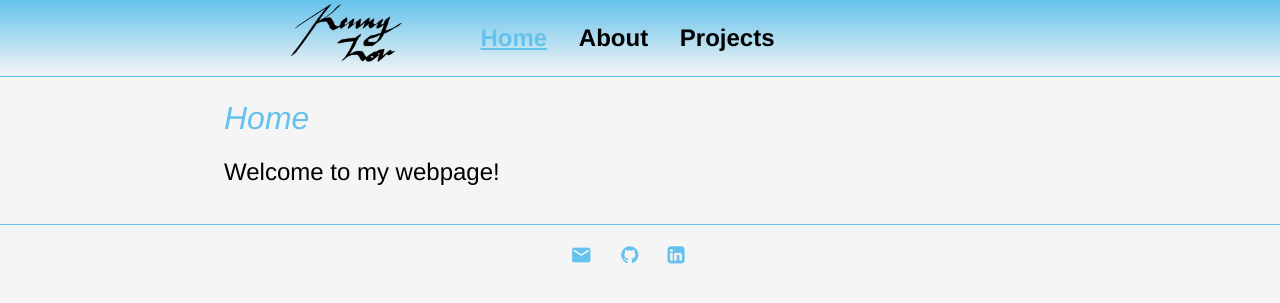
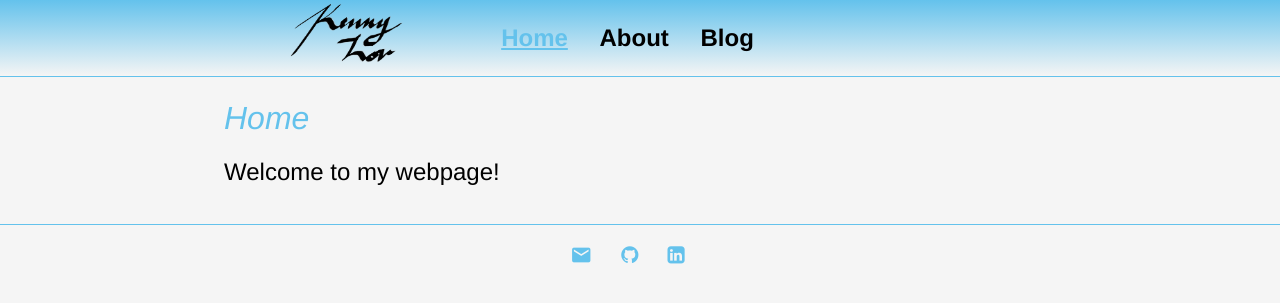
Before and after one commit to clfkenny/clfkenny.github.io, a Jekyll site: the page built from index.md, in a window 1280 px wide. Shown: the top 303 px of the page. Built offline with Jekyll 4.4.1, drawn with Linux system fonts in a browser that asks for light colours.

Commit message:
Update default.html

```diff
--- a/_layouts/default.html
+++ b/_layouts/default.html
@@ -15,7 +15,7 @@
 	    		<ul>
 	        		<li><a href="/">Home</a></li>
 		        	<li><a href="/about">About</a></li>
-	        		<li><a href="/projects">Projects</a></li>
+	        		<li><a href="/blog">Blog</a></li>
 	    		</ul>
 
 			</nav>
```
